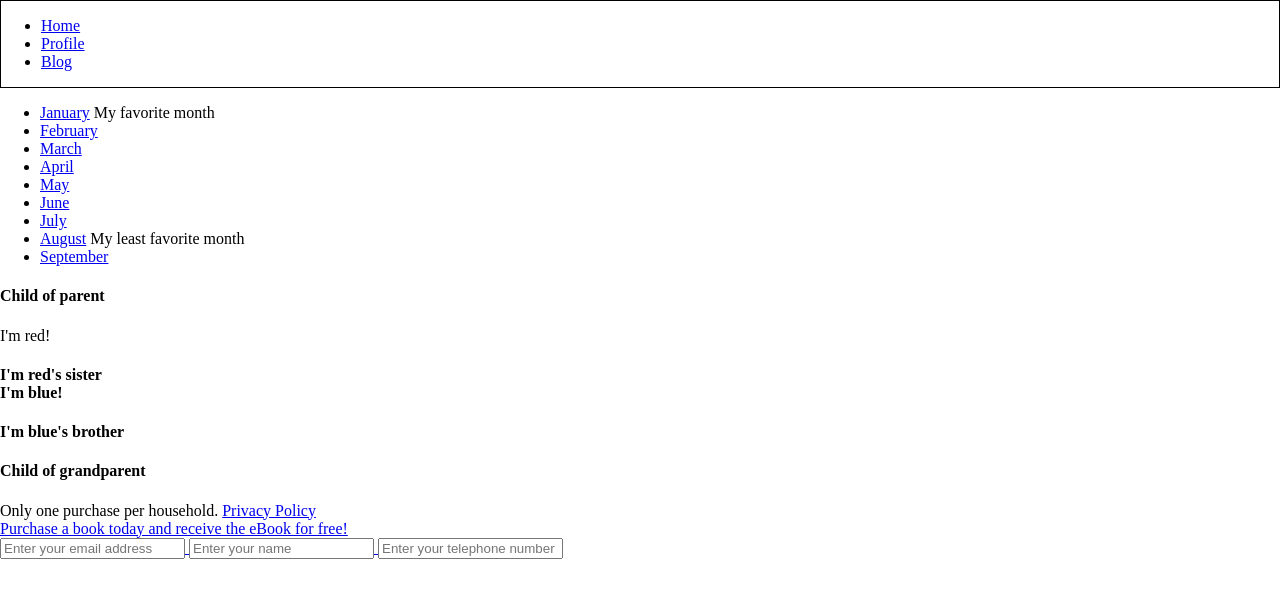
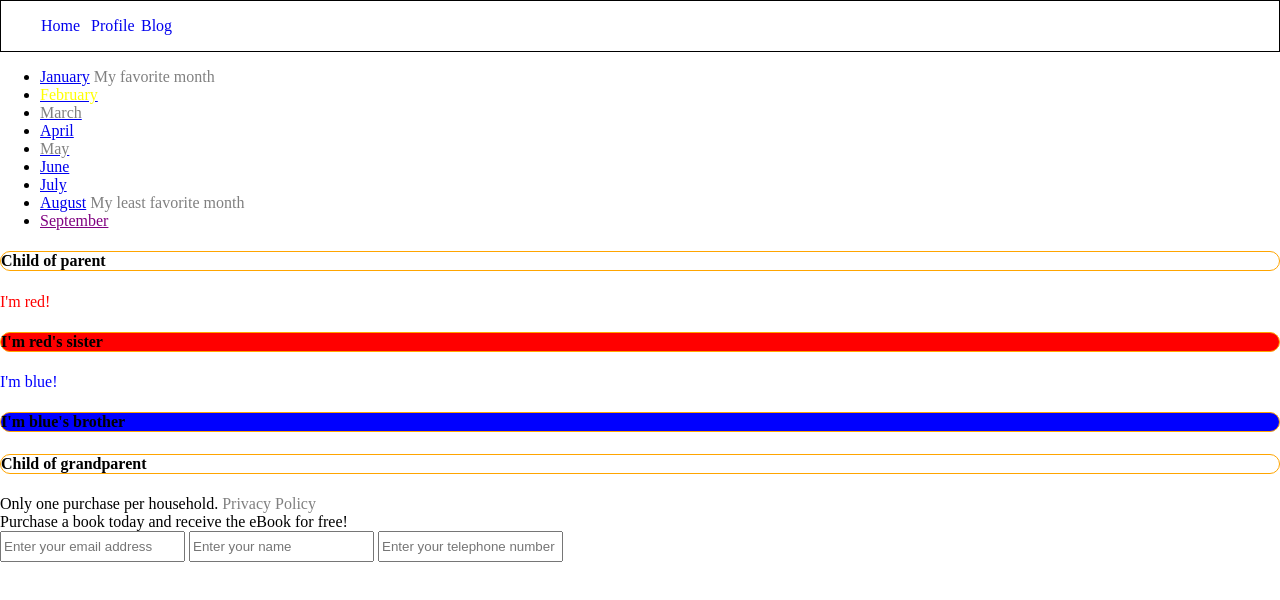
Before and after one commit to MalcolmFord/the-static-web, a plain HTML site: page Selectors-and-relationships/index.html in a window 1280 px wide. Drawn offline with Linux system fonts and the light colour scheme.

Commit message:
This exercise has been completed

```diff
--- a/Selectors-and-relationships/Css/style.css
+++ b/Selectors-and-relationships/Css/style.css
@@ -8,3 +8,42 @@ header {
   border: solid black 1px;
   display: flex;
 }
+ #flexHolder {
+   display: flex;
+ }
+ #flexHolder li {
+   width: 50px;
+   list-style-type: none;
+   flex-direction: column-reverse;
+ }
+#flexHolder li a {
+  text-decoration: none;
+}
+.disabled {
+  color: grey;
+}
+a.disabled {
+  color: purple;
+}
+.active {
+  color: yellow;
+}
+#redText {
+  color: red;
+}
+#blueText {
+  color: blue;
+}
+#siblingRed {
+  background-color: red;
+}
+#siblingBlue {
+  background-color: blue;
+}
+.grandparent h4{
+  border: 1px solid orange;
+  border-radius: 40px;
+}
+input {
+  line-height: 25px;
+}
--- a/Selectors-and-relationships/index.html
+++ b/Selectors-and-relationships/index.html
@@ -33,13 +33,15 @@ Without adding any other attributes to the input fields in the footer, write a C
 
  <body>
    <header>
-    <ul>
+     <nav>
+    <ul id="flexHolder">
       <li><a href="#">Home</a></li>
       <li><a href="#">Profile</a></li>
       <li><a href="#">Blog</a></li>
     </ul>
+    </nav>
     </header>
-
+<article class="">
   <section>
     <div class="month-list">
       <ul>
@@ -83,27 +85,28 @@ Without adding any other attributes to the input fields in the footer, write a C
       </ul>
     </div>
   </section>
-
+</article>
+<article>
 <section>
   <div class="grandparent">
     <div class="parent">
       <h4>Child of parent</h4>
       <div>
-        <div>I'm red!</div>
-        <h4>I'm red's sister
-        <div>I'm blue!</div>
-        <h4>I'm blue's brother</h4>
+        <div id="redText">I'm red!</div>
+        <h4 id="siblingRed">I'm red's sister</h4>
+        <div id="blueText">I'm blue!</div>
+        <h4 id="siblingBlue">I'm blue's brother</h4>
       </div>
     </div>
     <h4>Child of grandparent</h4>
   </div>
 </section>
-
+</article>
 <footer class="padded">
 
   <div class="disclaimer">
     Only one purchase per household.
-    <a href="#">
+    <a href="#"></a>
       <span class="footer-link">
         <span class="disabled">
           Privacy Policy
```
Lines whose indentation alone changed are shown as unchanged.
